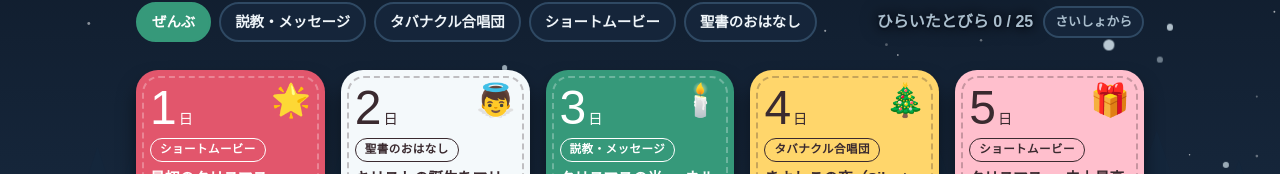
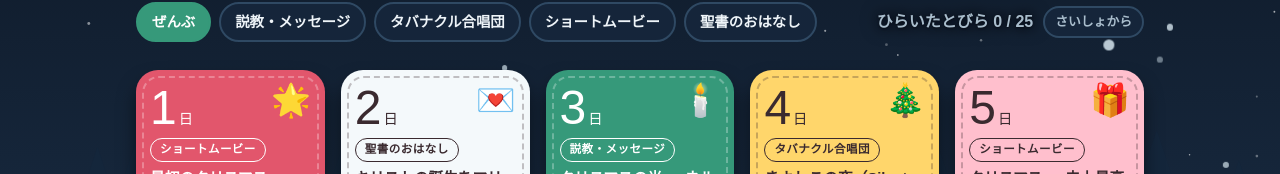
Before and after one commit to game-test-beep/advent-calendar, a plain HTML site: page index.html in a window 1280 px wide. Shown: the part 417-591 px from the top of the page. Drawn offline with Linux system fonts and the light colour scheme; a web font is replaced by a local one.

Commit message:
2日のアイコンを天使から手紙に変更
Co-Authored-By: Claude Opus 5.5 <noreply@anthropic.com>

```diff
--- a/index.html
+++ b/index.html
@@ -267,7 +267,7 @@ footer a { color: var(--mint); font-weight: 700; }
 const KINDS = { sermon: "説教・メッセージ", choir: "タバナクル合唱団", film: "ショートムービー", bible: "聖書のおはなし" };
 const DAYS = [
   ["H1upsP9ejeY", "film",   "🌟", "最初のクリスマス（Light The World 2025）", "3分"],
-  ["3-lzx2faWbA", "bible",  "👼", "キリストの誕生をマリヤに告げる天使", "4分"],
+  ["3-lzx2faWbA", "bible",  "💌", "キリストの誕生をマリヤに告げる天使", "4分"],
   ["x0cZfKrSFtg", "sermon", "🕯️", "クリスマスの光 ― ネルソン大管長からのメッセージ", "3分"],
   ["lmFh6QW7Q-8", "choir",  "🎄", "きよしこの夜（Silent Night）", "5分"],
   ["0LapAvCOzCs", "film",   "🎁", "クリスマス ― 史上最高の物語に参加しよう", "1分"],
```
